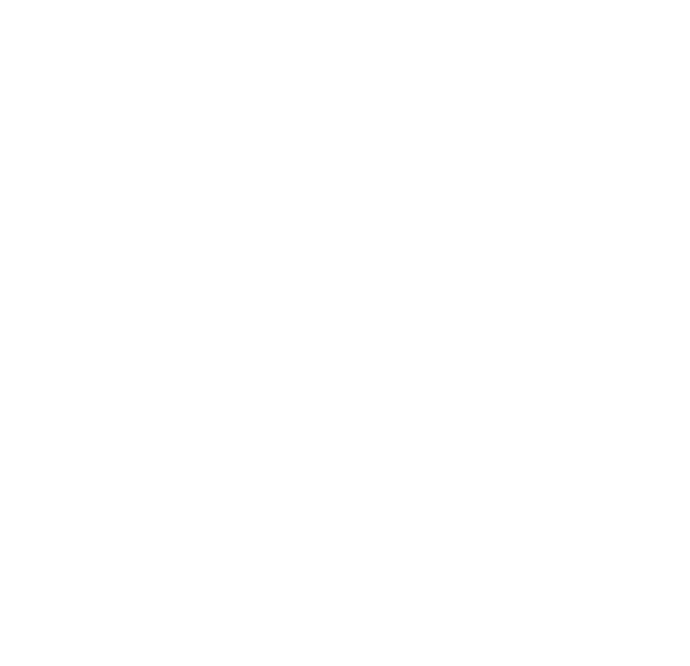
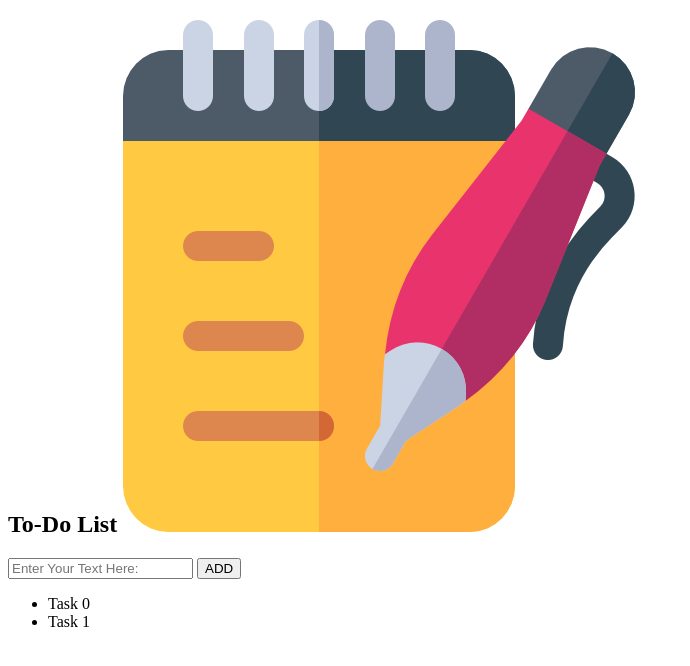
Before and after one commit to abenooo/10-JavaScript-Project, a plain HTML site: page Todo_App/index.html in a window 1280 px wide. Shown: the whole page, without its empty margins (0-690 px from the left). Drawn offline with Linux system fonts and the light colour scheme.

Commit message:
Finished the HTML part

```diff
--- a/Todo_App/index.html
+++ b/Todo_App/index.html
@@ -1,11 +1,32 @@
 <!DOCTYPE html>
 <html lang="en">
+
 <head>
     <meta charset="UTF-8">
     <meta name="viewport" content="width=device-width, initial-scale=1.0">
     <title>Document</title>
+    <link rel="stylesheet" href="style.css">
 </head>
+
 <body>
+    <div class="container">
+        <div class="todo-app">
+            <h2>To-Do List
+                <img src="images/notes.png" />
+            </h2>
+            <div class="row">
+                <input type="text" id="input-box" placeholder="Enter Your Text Here: " />
+                <button onclick="addTask()">ADD</button>
+            </div>
 
+            <ul id="list-container">
+                <li class="checked">Task 0</li>
+                <li>Task 1</li>
+                </ul>
+        </div>
+    </div>
+    </div>
+    <script src="script.js"></script>
 </body>
+
 </html>
```
